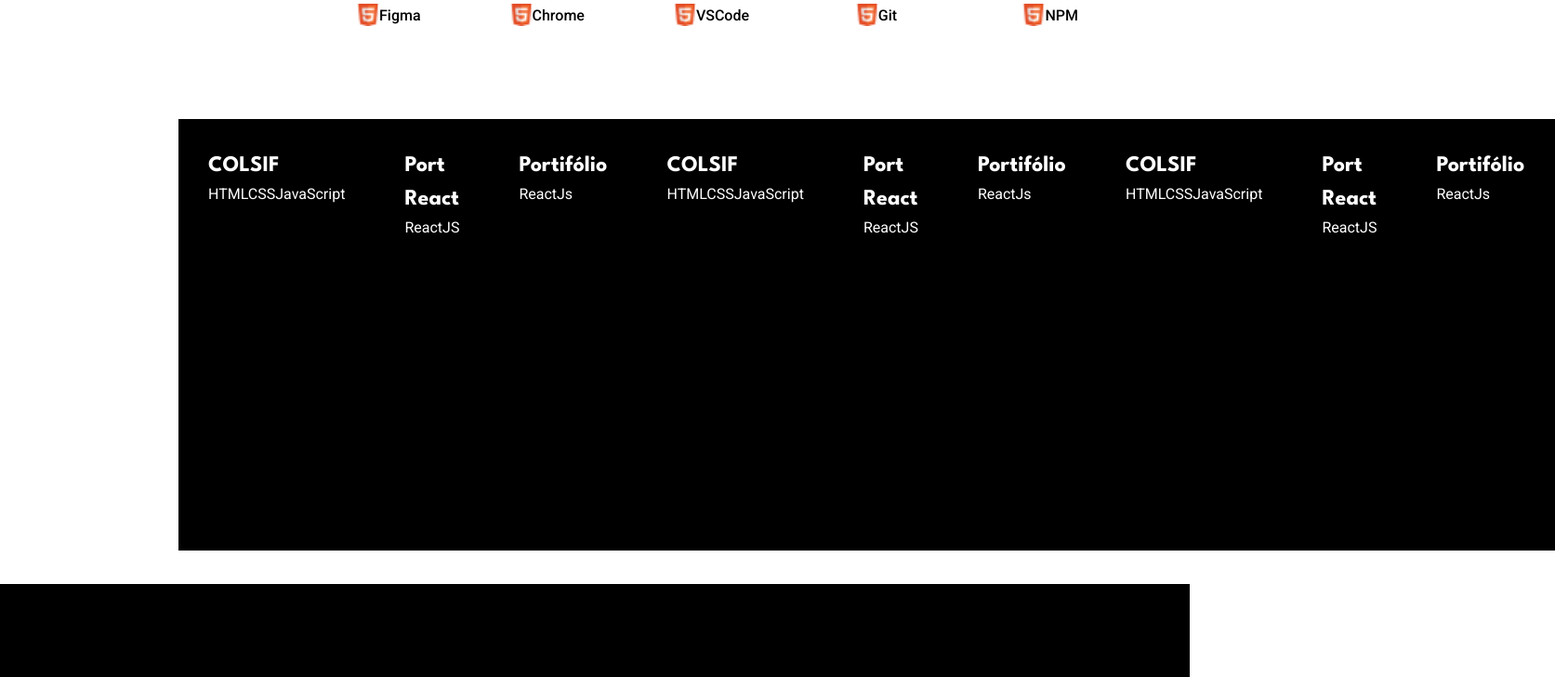
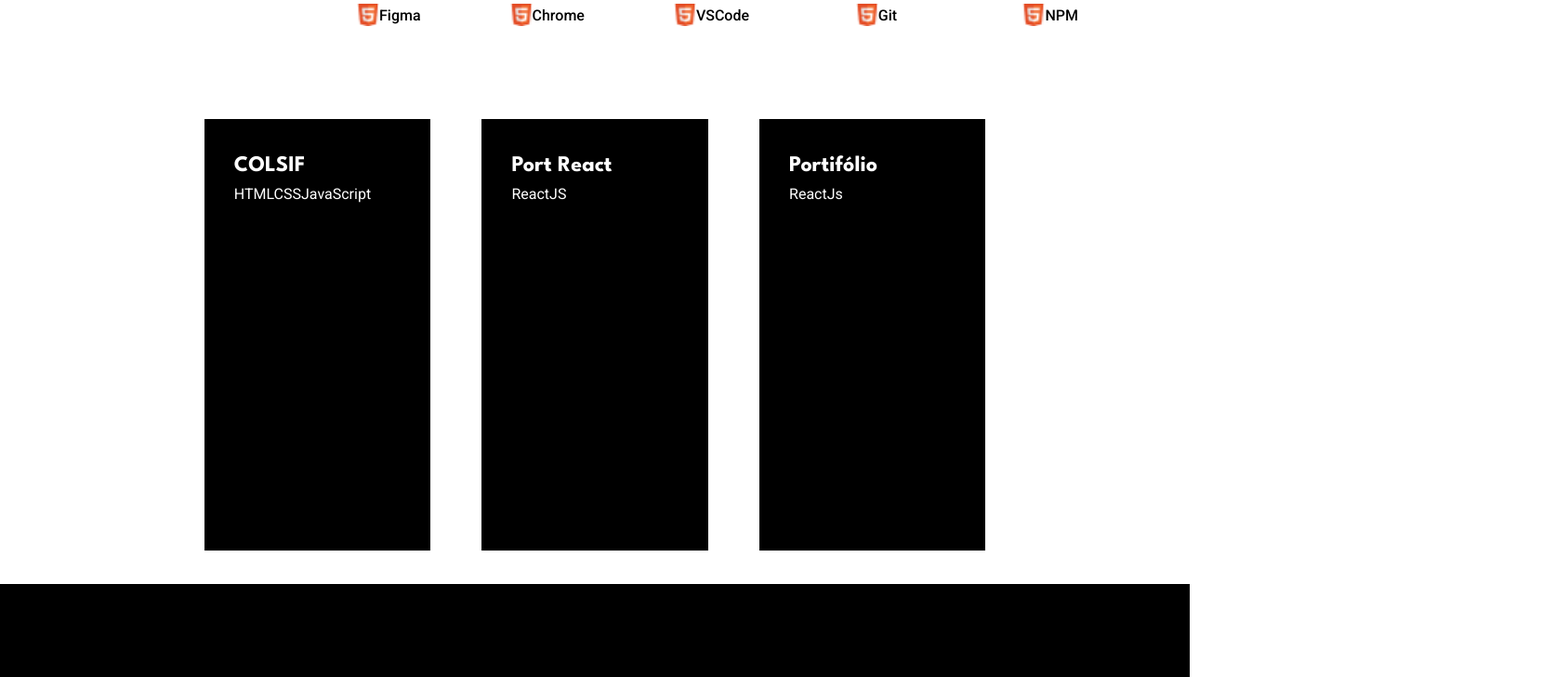
Before and after one commit to bruno-rodrigues0/bruno-fzn1, a React (Create React App) app: page / in a window 1280 px wide. Shown: the part 1360-2088 px from the top of the page at 93% size, 1673 px wide, since content can reach past the window. Built offline with nearby package versions, Linux system fonts and the light colour scheme.

Commit message:
make project cards work

```diff
--- a/src/components/ProjectRow/index.jsx
+++ b/src/components/ProjectRow/index.jsx
@@ -1,24 +1,21 @@
-import styles from './ProjectRow.module.css'
-import dbproj from '../../json/projetos.json'
+import styles from "./ProjectRow.module.css";
+import dbproj from "../../json/projetos.json";
 
-function ProjectCard(){
-
+function ProjectCard({ titulo, tec }) {
   return (
-        dbproj.map(projetos =>
-        <div className={ styles.projeto }>
-            <h3>{ projetos.title }</h3>
-            <span>{ projetos.tecnologies }</span>
+    <div className={styles.projeto}>
+      <h3>{ titulo }</h3>
+      <span>{ tec }</span>
     </div>
-        )
   );
 }
 
-export default function ImageRow(){
+export default function ImageRow() {
   return (
-        <div className={ styles.row }>
-            <ProjectCard />
-            <ProjectCard />
-            <ProjectCard />
+    <div className={styles.row}>
+      {dbproj.slice(0, 3).map((projetos) => (
+        <ProjectCard titulo={projetos.title} tec={projetos.tecnologies} />
+      ))}
     </div>
   );
 }
```
Also changed, not shown: src/components/ProjectRow/ProjectRow.module.css (+2 -6 lines). Lines whose indentation alone changed are shown as unchanged.
